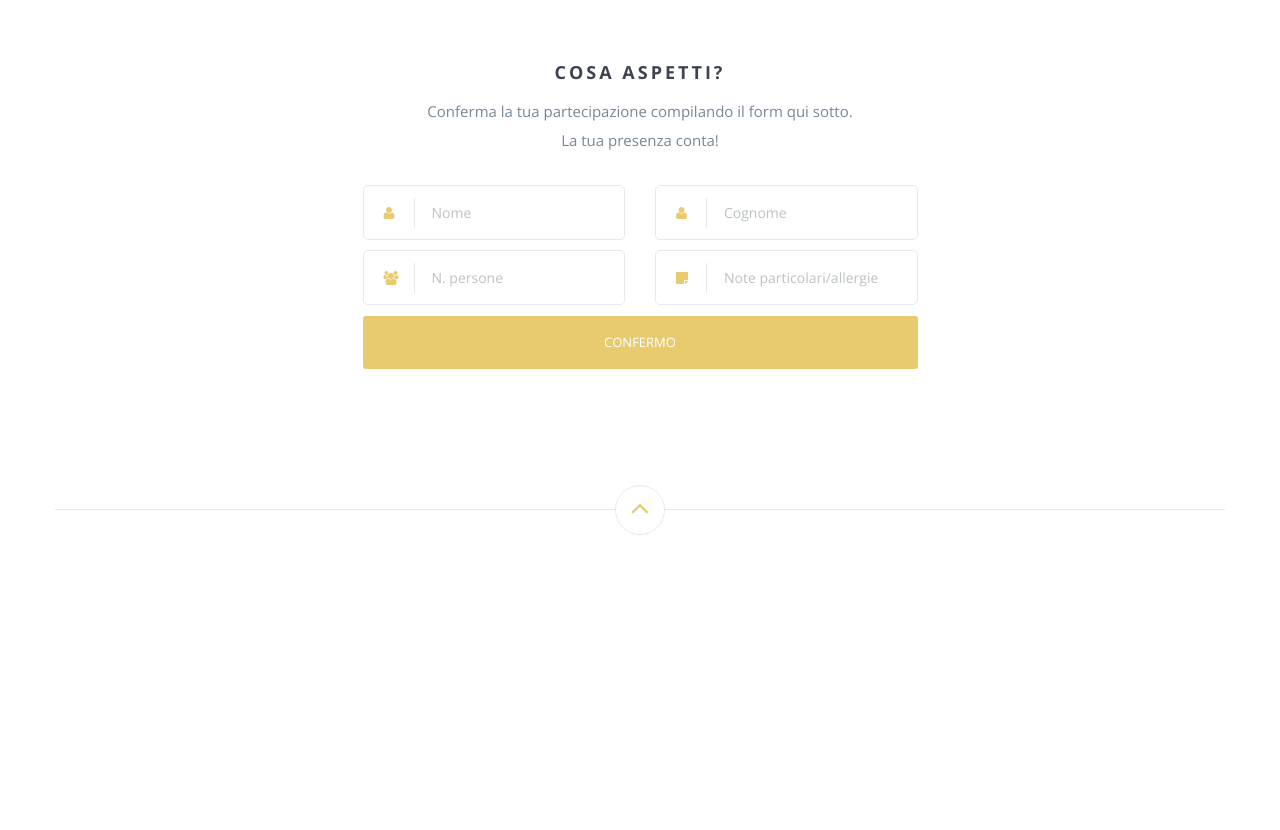
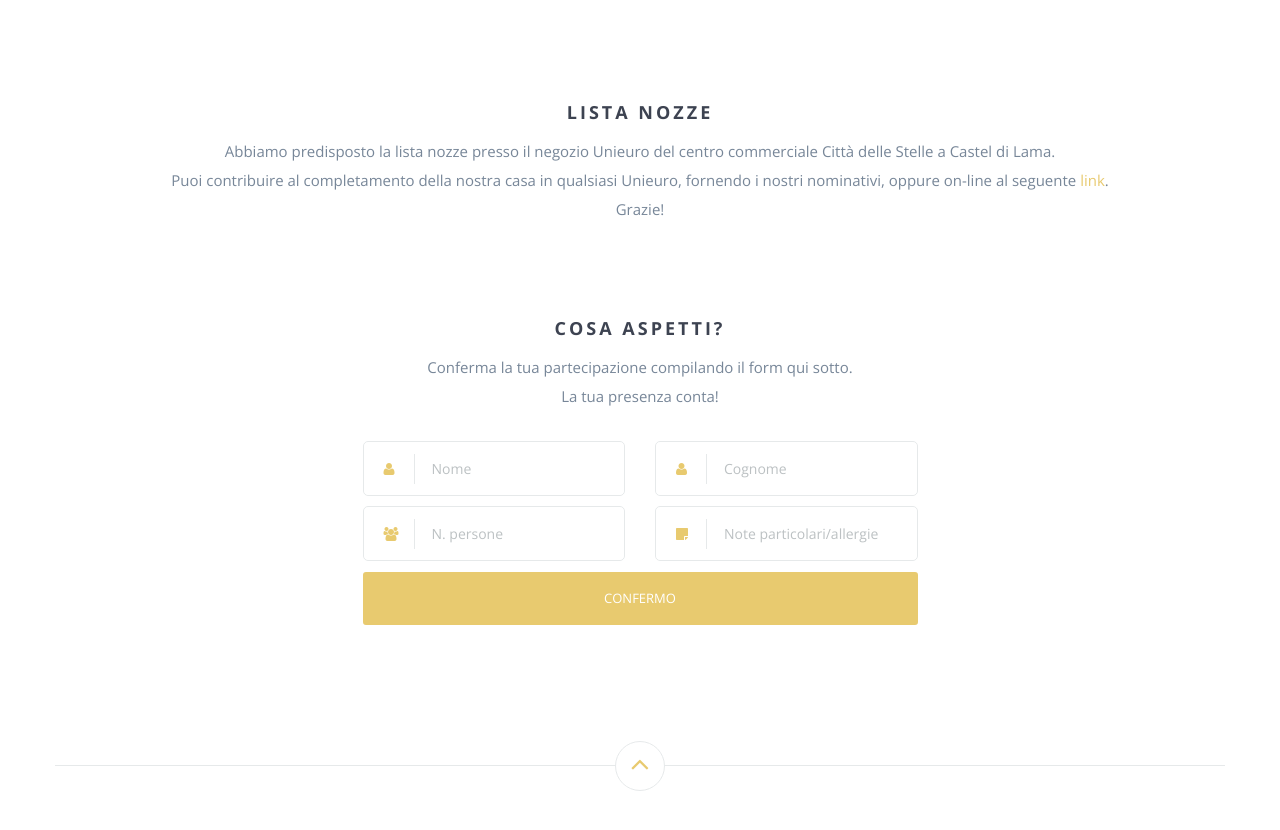
Before and after one commit to eros27sbt/eroseverosposi, a website: page index.html in a window 1280 px wide. Shown: the part 2294-3124 px from the top of the page. Before the commit the page ends 2899 px from the top, so only its background shows below. Drawn offline with nearby package versions, Linux system fonts and the light colour scheme; some packages are replaced by stand-ins of ours; files whose address does not match are found by name.

Commit message:
lista nozze

```diff
--- a/index.html
+++ b/index.html
@@ -394,6 +394,14 @@
     </div>
 </section>
 
+<section id="lista-nozze" class="section-padding">
+    <div class="text-center">
+        <h3>Lista nozze</h3>
+        <p>Abbiamo predisposto la lista nozze presso il negozio Unieuro del centro commerciale Città delle Stelle a Castel di Lama.
+        </br>Puoi contribuire al completamento della nostra casa in qualsiasi Unieuro, fornendo i nostri nominativi, oppure on-line al seguente <a target="_blank" href="http://listanozze.unieuro.it/listanozze/login2.php">link</a>.
+      </br>Grazie!</p>
+    </div>
+</section>
 
 <section class="rsvp text-center" id="rsvp">
 
```
